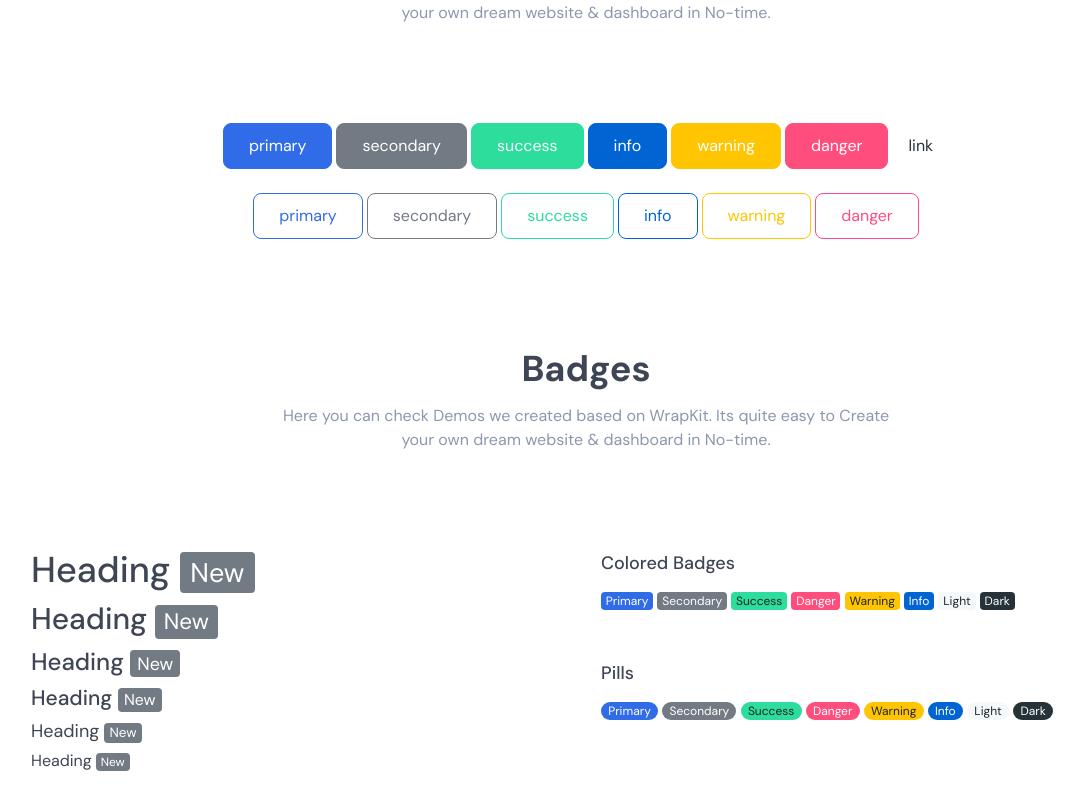
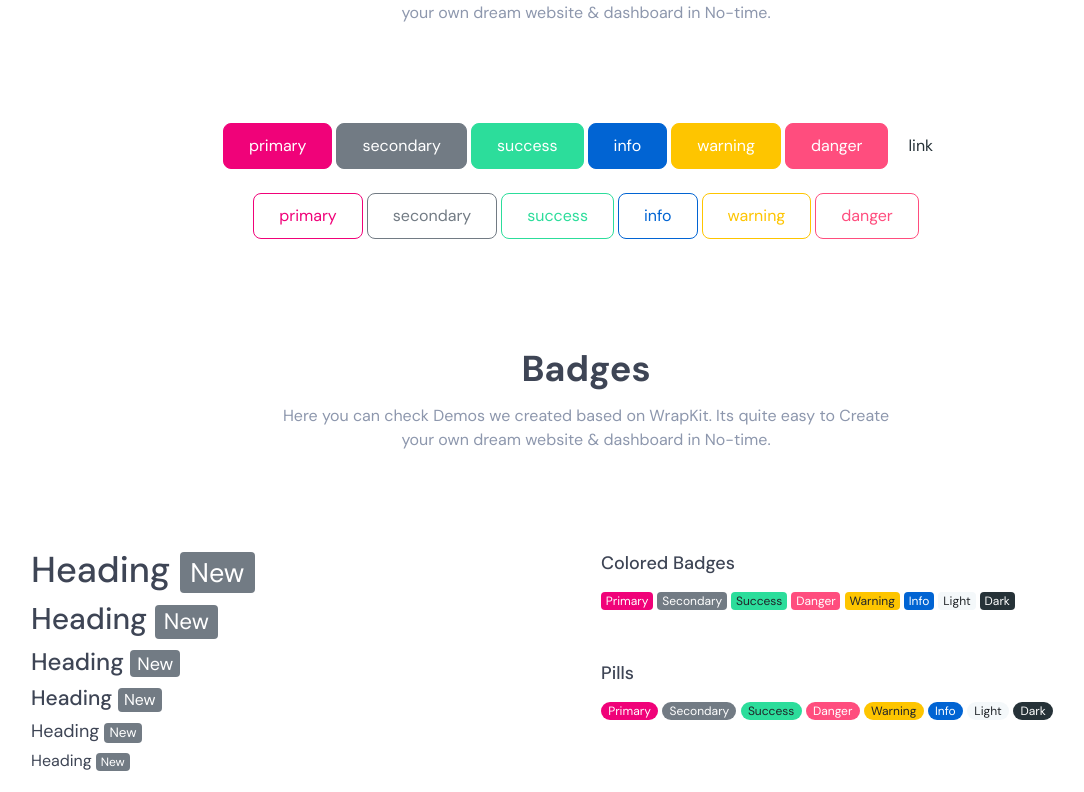
Before and after one commit to NFT-Pumps/Kreamer-Dapp, a Next.js app: page /basic in a window 1280 px wide. Shown: the part 788-1580 px from the top of the page, without its empty margins (54-1138 px from the left). Built offline with nearby package versions, Linux system fonts and the light colour scheme.

Commit message:
Color Update

```diff
--- a/styles/scss/variable.scss
+++ b/styles/scss/variable.scss
@@ -15,7 +15,7 @@ $themecolor-dark: #028ee1;
 $danger: #ff4d7e;
 $success: #2cdd9b;
 $warning: #fec500;
-$primary: #316ce8;
+$primary: #f00279;
 $info: #0164d3;
 $inverse: #3e4555;
 $muted: #8d97ad;
```
